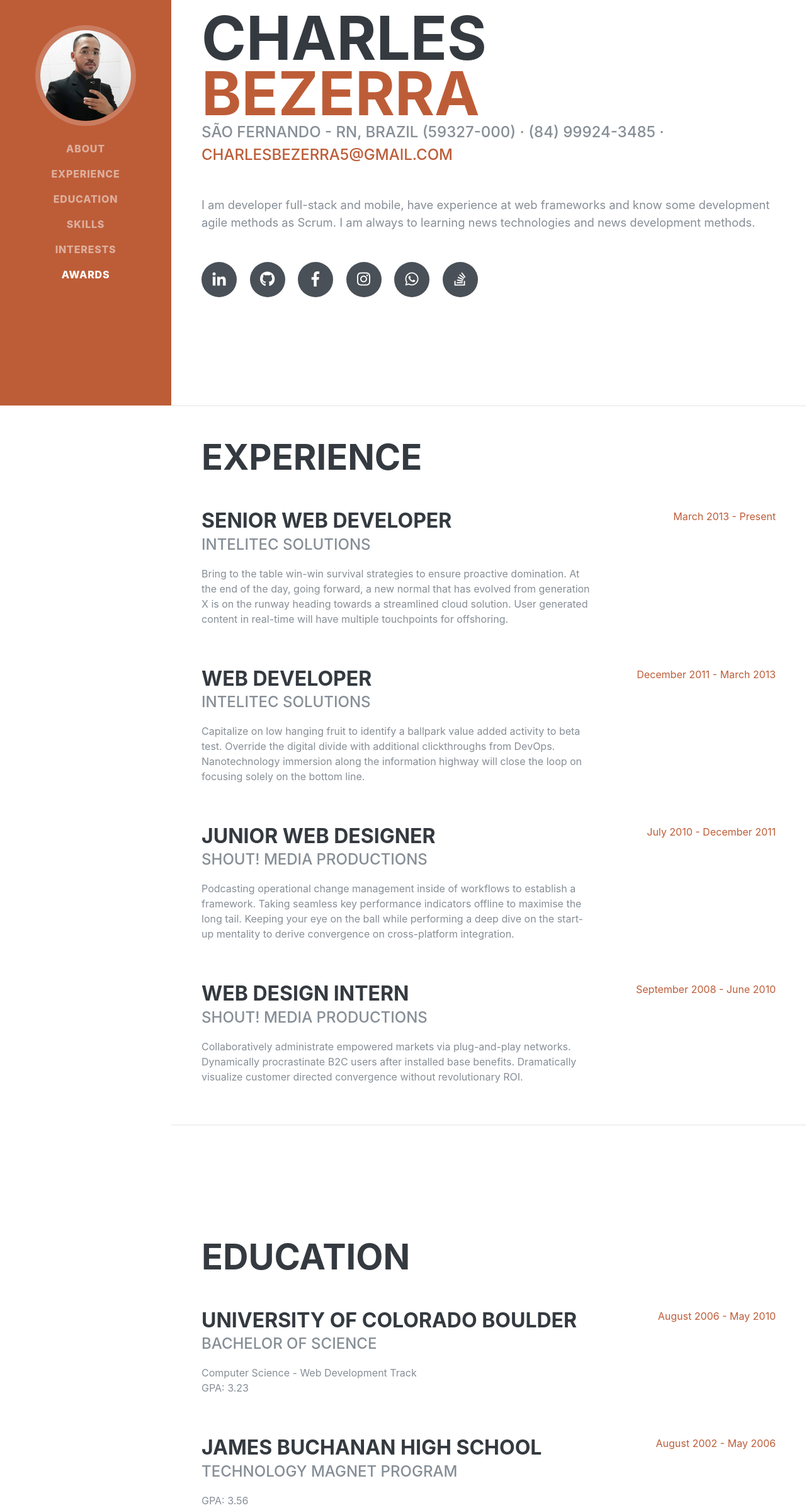
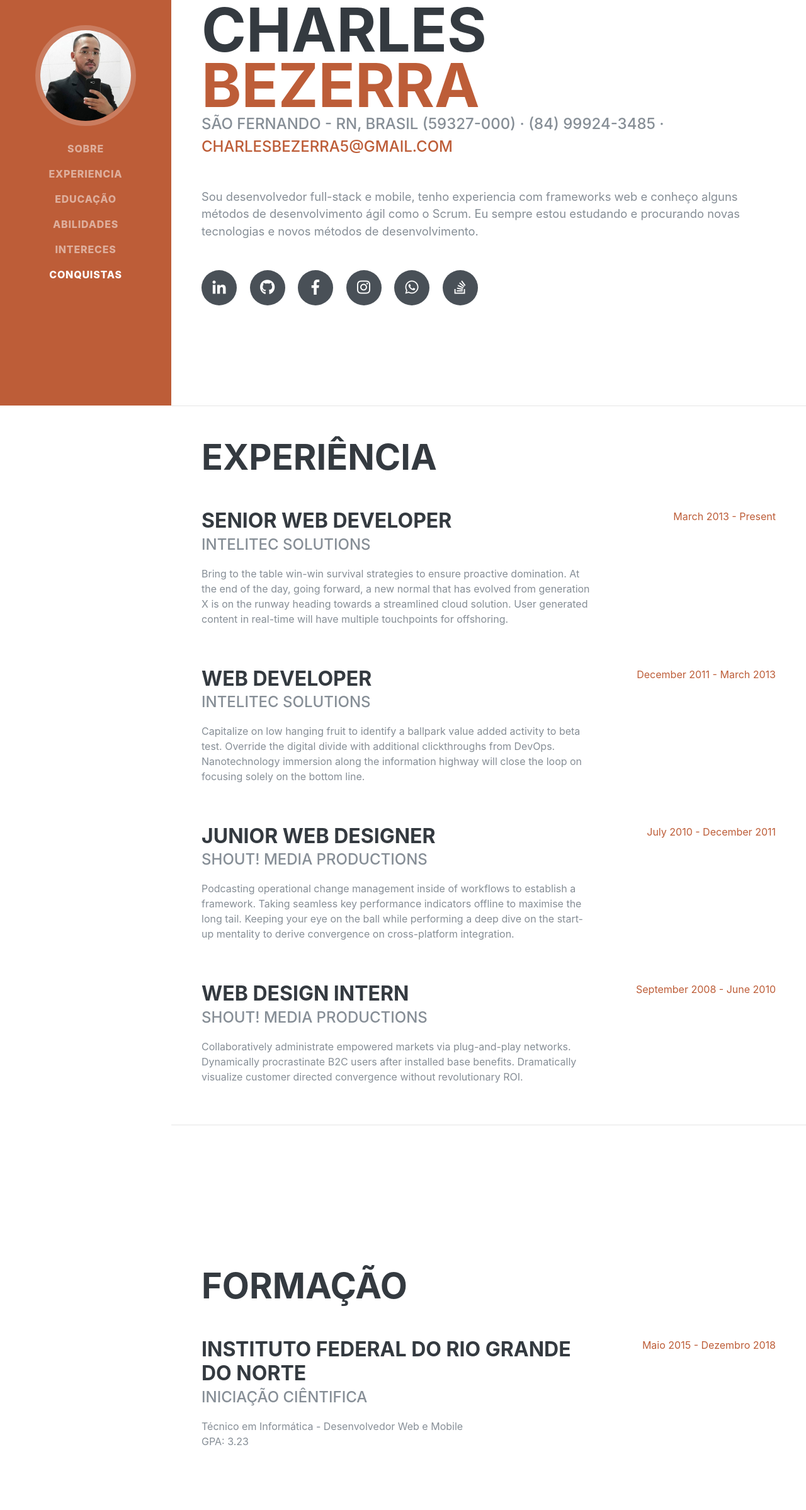
Before and after one commit to charles-bezerra/Homepage, a plain HTML site: page index.html in a window 1280 px wide. Shown: the part 156-2554 px from the top of the page at 63% size. Drawn offline with Linux system fonts and the light colour scheme; a web font is replaced by a local one.

Commit message:
modificação

```diff
--- a/index.html
+++ b/index.html
@@ -38,22 +38,22 @@
       <div class="collapse navbar-collapse" id="navbarSupportedContent">
         <ul class="navbar-nav">
           <li class="nav-item">
-            <a class="nav-link js-scroll-trigger" href="#about">About</a>
+            <a class="nav-link js-scroll-trigger" href="#about">Sobre</a>
           </li>
           <li class="nav-item">
-            <a class="nav-link js-scroll-trigger" href="#experience">Experience</a>
+            <a class="nav-link js-scroll-trigger" href="#experience">Experiencia</a>
           </li>
           <li class="nav-item">
-            <a class="nav-link js-scroll-trigger" href="#education">Education</a>
+            <a class="nav-link js-scroll-trigger" href="#education">Educação</a>
           </li>
           <li class="nav-item">
-            <a class="nav-link js-scroll-trigger" href="#skills">Skills</a>
+            <a class="nav-link js-scroll-trigger" href="#skills">Abilidades</a>
           </li>
           <li class="nav-item">
-            <a class="nav-link js-scroll-trigger" href="#interests">Interests</a>
+            <a class="nav-link js-scroll-trigger" href="#interests">Intereces</a>
           </li>
           <li class="nav-item">
-            <a class="nav-link js-scroll-trigger" href="#awards">Awards</a>
+            <a class="nav-link js-scroll-trigger" href="#awards">Conquistas</a>
           </li>
         </ul>
       </div>
@@ -66,10 +66,10 @@
           <h1 class="mb-0">Charles
             <span class="text-primary">Bezerra</span>
           </h1>
-          <div class="subheading mb-5">São Fernando - RN, Brazil (59327-000) · (84) 99924-3485 ·
+          <div class="subheading mb-5">São Fernando - RN, Brasil (59327-000) · (84) 99924-3485 ·
             <a href="mailto:charlesbezerra5@gmail.com">charlesbezerra5@gmail.com</a>
           </div>
-          <p class="lead mb-5">I am developer full-stack and mobile, have experience at web frameworks and know some development agile methods as Scrum. I am always to learning news technologies and news development methods. </p>
+          <p class="lead mb-5">Sou desenvolvedor full-stack e mobile, tenho experiencia com frameworks web e conheço alguns métodos de desenvolvimento ágil como o Scrum. Eu sempre estou estudando e procurando novas tecnologias e novos métodos de desenvolvimento. </p>
           <div class="social-icons">
             <a href="https://www.linkedin.com/in/charles-bezerra-de-oliveira-junior-6b6356169/">
               <i class="fab fa-linkedin-in"></i>
@@ -99,7 +99,7 @@
 
       <section class="resume-section p-3 p-lg-5 d-flex flex-column" id="experience">
         <div class="my-auto">
-          <h2 class="mb-5">Experience</h2>
+          <h2 class="mb-5">Experiência</h2>
 
           <div class="resume-item d-flex flex-column flex-md-row mb-5">
             <div class="resume-content mr-auto">
@@ -153,28 +153,17 @@
 
       <section class="resume-section p-3 p-lg-5 d-flex flex-column" id="education">
         <div class="my-auto">
-          <h2 class="mb-5">Education</h2>
+          <h2 class="mb-5">Formação</h2>
 
           <div class="resume-item d-flex flex-column flex-md-row mb-5">
             <div class="resume-content mr-auto">
-              <h3 class="mb-0">University of Colorado Boulder</h3>
-              <div class="subheading mb-3">Bachelor of Science</div>
-              <div>Computer Science - Web Development Track</div>
+              <h3 class="mb-0">Instituto Federal do Rio Grande do Norte</h3>
+              <div class="subheading mb-3">INICIAÇÃO CIÊNTIFICA</div>
+              <div>Técnico em Informática - Desenvolvedor Web e Mobile</div>
               <p>GPA: 3.23</p>
             </div>
             <div class="resume-date text-md-right">
-              <span class="text-primary">August 2006 - May 2010</span>
-            </div>
-          </div>
-
-          <div class="resume-item d-flex flex-column flex-md-row">
-            <div class="resume-content mr-auto">
-              <h3 class="mb-0">James Buchanan High School</h3>
-              <div class="subheading mb-3">Technology Magnet Program</div>
-              <p>GPA: 3.56</p>
-            </div>
-            <div class="resume-date text-md-right">
-              <span class="text-primary">August 2002 - May 2006</span>
+              <span class="text-primary">Maio 2015 - Dezembro 2018</span>
             </div>
           </div>
 
@@ -185,9 +174,9 @@
 
       <section class="resume-section p-3 p-lg-5 d-flex flex-column" id="skills">
         <div class="my-auto">
-          <h2 class="mb-5">Skills</h2>
+          <h2 class="mb-5">Abilidades</h2>
 
-          <div class="subheading mb-3">Programming Languages &amp; Tools</div>
+          <div class="subheading mb-3">Programação nas Linguagens &amp; Ferramentas</div>
           <ul class="list-inline dev-icons">
             <li class="list-inline-item">
               <i class="fab fa-html5"></i>
```
